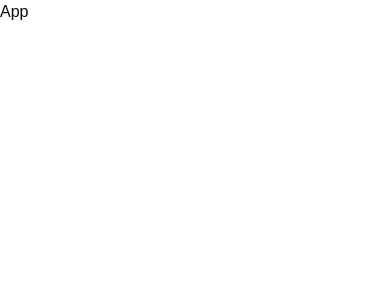
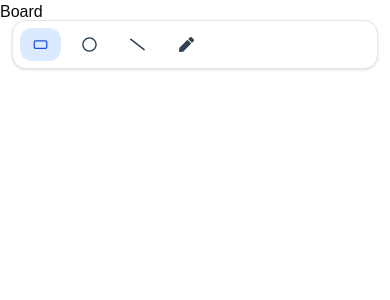
Before and after one commit to naveenjangid-59/white-board-app, a React (Vite) app: page / in a window 390 px wide. Shown: the top 300 px of the page. Built offline with nearby package versions, Linux system fonts and the light colour scheme.

Commit message:
installed roughjs, react-icon, classnames and setup the toolbar

```diff
--- a/package.json
+++ b/package.json
@@ -13,11 +13,15 @@
     "@fontsource-variable/inter": "^5.2.8",
     "@tailwindcss/vite": "^4.2.2",
     "class-variance-authority": "^0.7.1",
+    "classnames": "^2.5.1",
     "clsx": "^2.1.1",
     "lucide-react": "^0.577.0",
     "radix-ui": "^1.4.3",
     "react": "^19.2.4",
     "react-dom": "^19.2.4",
+    "react-icon": "^1.0.0",
+    "react-icons": "^5.6.0",
+    "roughjs": "^4.6.6",
     "shadcn": "^4.1.0",
     "tailwind-merge": "^3.5.0",
     "tailwindcss": "^4.2.2",
--- a/src/App.jsx
+++ b/src/App.jsx
@@ -1,9 +1,12 @@
 import React from "react";
+import Board from "./components/Board/Board";
+import Toolbar from "./components/Toolbar/Toolbar";
 
 const App = () => {
   return (
     <div>
-      <h1>App</h1>
+      <Board />
+      <Toolbar />
     </div>
   );
 };
--- /dev/null
+++ b/src/Constants.js
@@ -0,0 +1,8 @@
+const TOOLS = {
+  RECTANGLE: "rectangle",
+  CIRCLE: "circle",
+  LINE: "line",
+  PEN: "pen",
+};
+
+export { TOOLS };
--- /dev/null
+++ b/src/components/Board/Board.jsx
@@ -0,0 +1,7 @@
+import React from "react";
+
+const Board = () => {
+  return <div>Board</div>;
+};
+
+export default Board;
--- /dev/null
+++ b/src/components/Toolbar/Toolbar.jsx
@@ -0,0 +1,44 @@
+import React from "react";
+import cx from "classnames";
+import styles from "./Toolbar.module.css";
+import { TOOLS } from "../../Constants";
+import { LuRectangleHorizontal } from "react-icons/lu";
+import { FaRegCircle, FaSlash, FaPen } from "react-icons/fa";
+
+const Toolbar = () => {
+  const [activeTool, setActiveTool] = React.useState(TOOLS.RECTANGLE);
+  return (
+    <div className={styles.toolbarContainer}>
+      <div
+        className={cx(styles.toolItem, {
+          [styles.active]: activeTool === TOOLS.RECTANGLE,
+        })}
+      >
+        <LuRectangleHorizontal />
+      </div>
+      <div
+        className={cx(styles.toolItem, {
+          [styles.active]: activeTool === TOOLS.CIRCLE,
+        })}
+      >
+        <FaRegCircle />
+      </div>
+      <div
+        className={cx(styles.toolItem, {
+          [styles.active]: activeTool === TOOLS.LINE,
+        })}
+      >
+        <FaSlash />
+      </div>
+      <div
+        className={cx(styles.toolItem, {
+          [styles.active]: activeTool === TOOLS.PEN,
+        })}
+      >
+        <FaPen />
+      </div>
+    </div>
+  );
+};
+
+export default Toolbar;
--- /dev/null
+++ b/src/components/Toolbar/Toolbar.module.css
@@ -0,0 +1,78 @@
+.toolbarContainer {
+  position: fixed;
+  top: 20px;
+  left: 50%;
+  transform: translateX(-50%);
+  z-index: 1000;
+  display: flex;
+  align-items: center;
+  justify-content: center;
+  flex-wrap: nowrap;
+  gap: 0.5rem;
+  padding: 0.5rem;
+  width: max-content;
+  max-width: calc(100vw - 2rem);
+  border: 1px solid #e2e8f0;
+  border-radius: 0.875rem;
+  background-color: #ffffff;
+  box-shadow:
+    0 1px 2px 0 rgb(15 23 42 / 0.05),
+    0 1px 3px 0 rgb(15 23 42 / 0.1);
+}
+
+.toolItem {
+  display: inline-flex;
+  align-items: center;
+  justify-content: center;
+  min-width: 2.75rem;
+  padding: 0.625rem 0.875rem;
+  border-radius: 0.75rem;
+  background-color: transparent;
+  color: #334155;
+  font-size: 0.9375rem;
+  font-weight: 500;
+  line-height: 1;
+  cursor: pointer;
+  user-select: none;
+  transition:
+    background-color 150ms ease,
+    color 150ms ease,
+    transform 150ms ease;
+}
+
+.toolItem:hover {
+  background-color: #dbeafe;
+  color: #1d4ed8;
+}
+
+.active {
+  background-color: #dbeafe;
+  color: #1d4ed8;
+}
+
+@media (max-width: 640px) {
+  .toolbarContainer {
+    left: 0.75rem;
+    right: 0.75rem;
+    transform: none;
+    justify-content: flex-start;
+    width: auto;
+    max-width: none;
+    padding: 0.45rem;
+    overflow-x: auto;
+    overflow-y: hidden;
+    -webkit-overflow-scrolling: touch;
+    scrollbar-width: none;
+  }
+
+  .toolbarContainer::-webkit-scrollbar {
+    display: none;
+  }
+
+  .toolItem {
+    flex: 0 0 auto;
+    white-space: nowrap;
+    min-width: 2.5rem;
+    padding: 0.55rem 0.8rem;
+  }
+}
```
Also changed, not shown: src/components/Board/Board.module.css (added), 1 other file (tests, documents, lock files or other folders).
